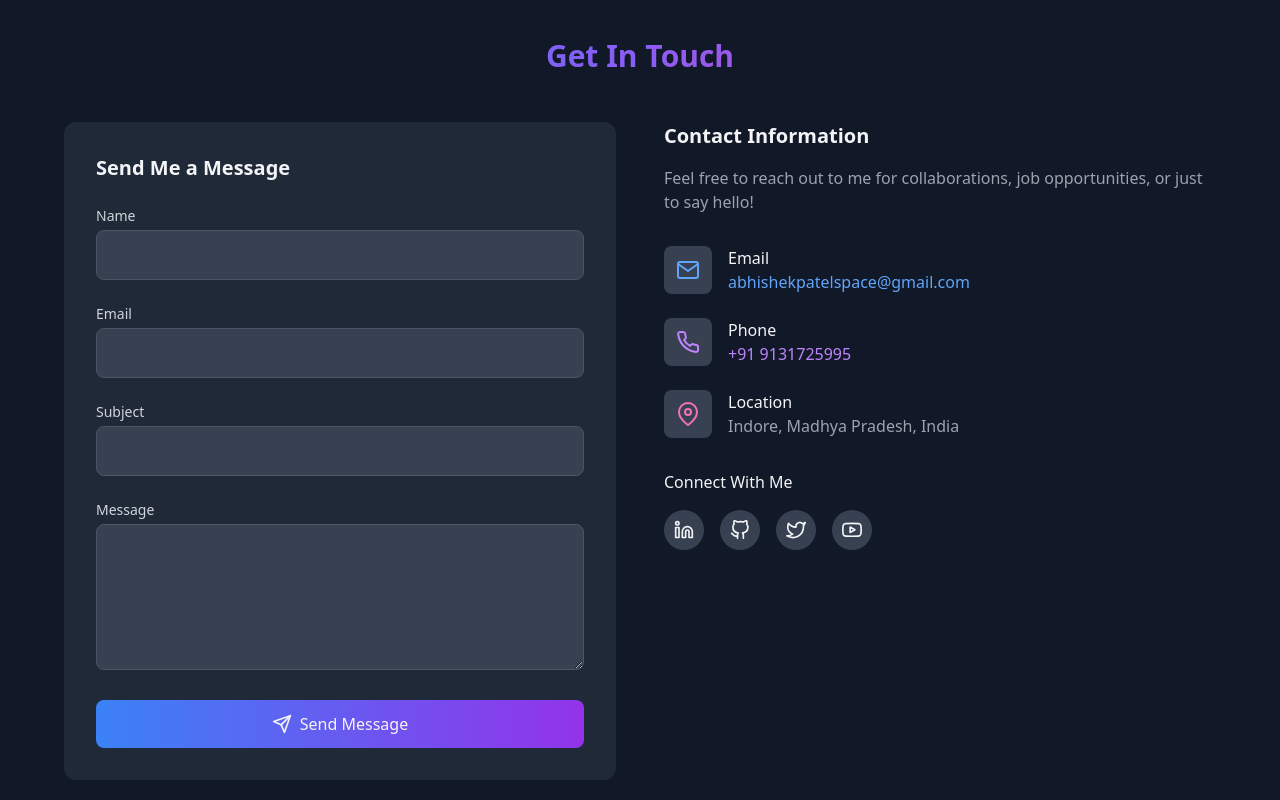
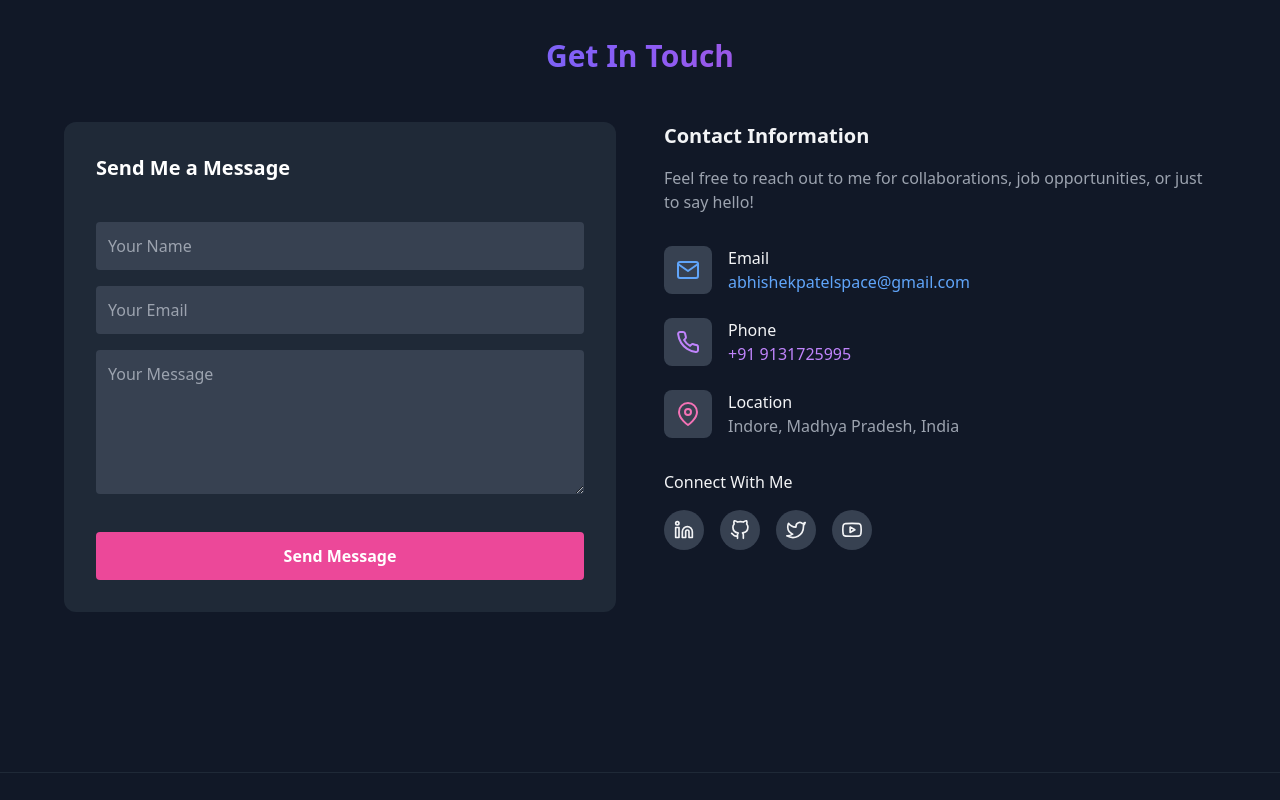
Before and after one commit to abhishekpatelspace/portfolio_project, a plain HTML site: page index.html in a window 1280 px wide. Shown: the part 3480-4280 px from the top of the page. Drawn offline with nearby package versions, Linux system fonts and the light colour scheme.

Commit message:
updated send me a message section

```diff
--- a/index.html
+++ b/index.html
@@ -482,32 +482,71 @@
             <h2 class="text-3xl font-bold text-center mb-12 gradient-text" data-aos="fade-up">Get In Touch</h2>
             <div class="grid grid-cols-1 lg:grid-cols-2 gap-12">
                 <!-- Contact Form -->
-                <div class="bg-gray-800 p-8 rounded-xl" data-aos="fade-right">
-                    <h3 class="text-xl font-semibold mb-6">Send Me a Message</h3>
-                    <form id="contact-form" class="space-y-6">
-                        <div>
-                            <label for="name" class="block text-sm font-medium text-gray-300 mb-1">Name</label>
-                            <input type="text" id="name" name="name" class="w-full px-4 py-3 bg-gray-700 border border-gray-600 rounded-lg focus:ring-2 focus:ring-blue-500 focus:border-blue-500 outline-none transition">
-                        </div>
-                        <div>
-                            <label for="email" class="block text-sm font-medium text-gray-300 mb-1">Email</label>
-                            <input type="email" id="email" name="email" class="w-full px-4 py-3 bg-gray-700 border border-gray-600 rounded-lg focus:ring-2 focus:ring-blue-500 focus:border-blue-500 outline-none transition">
-                        </div>
-                        <div>
-                            <label for="subject" class="block text-sm font-medium text-gray-300 mb-1">Subject</label>
-                            <input type="text" id="subject" name="subject" class="w-full px-4 py-3 bg-gray-700 border border-gray-600 rounded-lg focus:ring-2 focus:ring-blue-500 focus:border-blue-500 outline-none transition">
-                        </div>
-                        <div>
-                            <label for="message" class="block text-sm font-medium text-gray-300 mb-1">Message</label>
-                            <textarea id="message" name="message" rows="5" class="w-full px-4 py-3 bg-gray-700 border border-gray-600 rounded-lg focus:ring-2 focus:ring-blue-500 focus:border-blue-500 outline-none transition"></textarea>
-                        </div>
-                        <button type="submit" class="w-full px-6 py-3 bg-gradient-to-r from-blue-500 to-purple-600 rounded-lg font-medium hover:opacity-90 transition flex items-center justify-center">
-                            <i data-feather="send" class="w-5 h-5 mr-2"></i>
-                            Send Message
-                        </button>
-                    </form>
-                    <div id="form-response" class="mt-4 hidden"></div>
-                </div>
+              <section id="contact">
+  <div class="bg-gray-800 p-8 rounded-xl" data-aos="fade-up">
+    <h3 class="text-xl font-semibold mb-6 text-white">
+      Send Me a Message
+    </h3>
+
+    <form action="https://formsubmit.co/abhishekpatelspace@icloud.com"
+          method="POST"
+          class="space-y-4">
+
+      <!-- Disable FormSubmit default captcha -->
+      <input type="hidden" name="_captcha" value="false">
+
+      <!-- Name -->
+      <input
+        type="text"
+        name="name"
+        required
+        placeholder="Your Name"
+        class="w-full p-3 rounded bg-gray-700 text-white
+               placeholder-gray-400 focus:outline-none
+               focus:ring-2 focus:ring-pink-400"
+      />
+
+      <!-- Email -->
+      <input
+        type="email"
+        name="email"
+        required
+        placeholder="Your Email"
+        class="w-full p-3 rounded bg-gray-700 text-white
+               placeholder-gray-400 focus:outline-none
+               focus:ring-2 focus:ring-pink-400"
+      />
+
+      <!-- Message -->
+      <textarea
+        name="message"
+        rows="5"
+        required
+        placeholder="Your Message"
+        class="w-full p-3 rounded bg-gray-700 text-white
+               placeholder-gray-400 focus:outline-none
+               focus:ring-2 focus:ring-pink-400"
+      ></textarea>
+
+      <!-- Google reCAPTCHA v2 -->
+      <div class="g-recaptcha" data-sitekey="6LcS9zssAAAAAKJujopFBc93dOASJPPyhFix6tZj"></div>
+
+      <!-- Submit -->
+      <button
+        type="submit"
+        class="w-full bg-pink-500 hover:bg-pink-600
+               text-white font-semibold py-3 rounded
+               transition duration-200">
+        Send Message
+      </button>
+
+    </form>
+  </div>
+</section>
+
+<!-- Google reCAPTCHA script -->
+<script src="https://www.google.com/recaptcha/api.js" async defer></script>
+
                 <!-- Contact Info -->
                 <div class="space-y-8" data-aos="fade-left">
                     <div>
```
